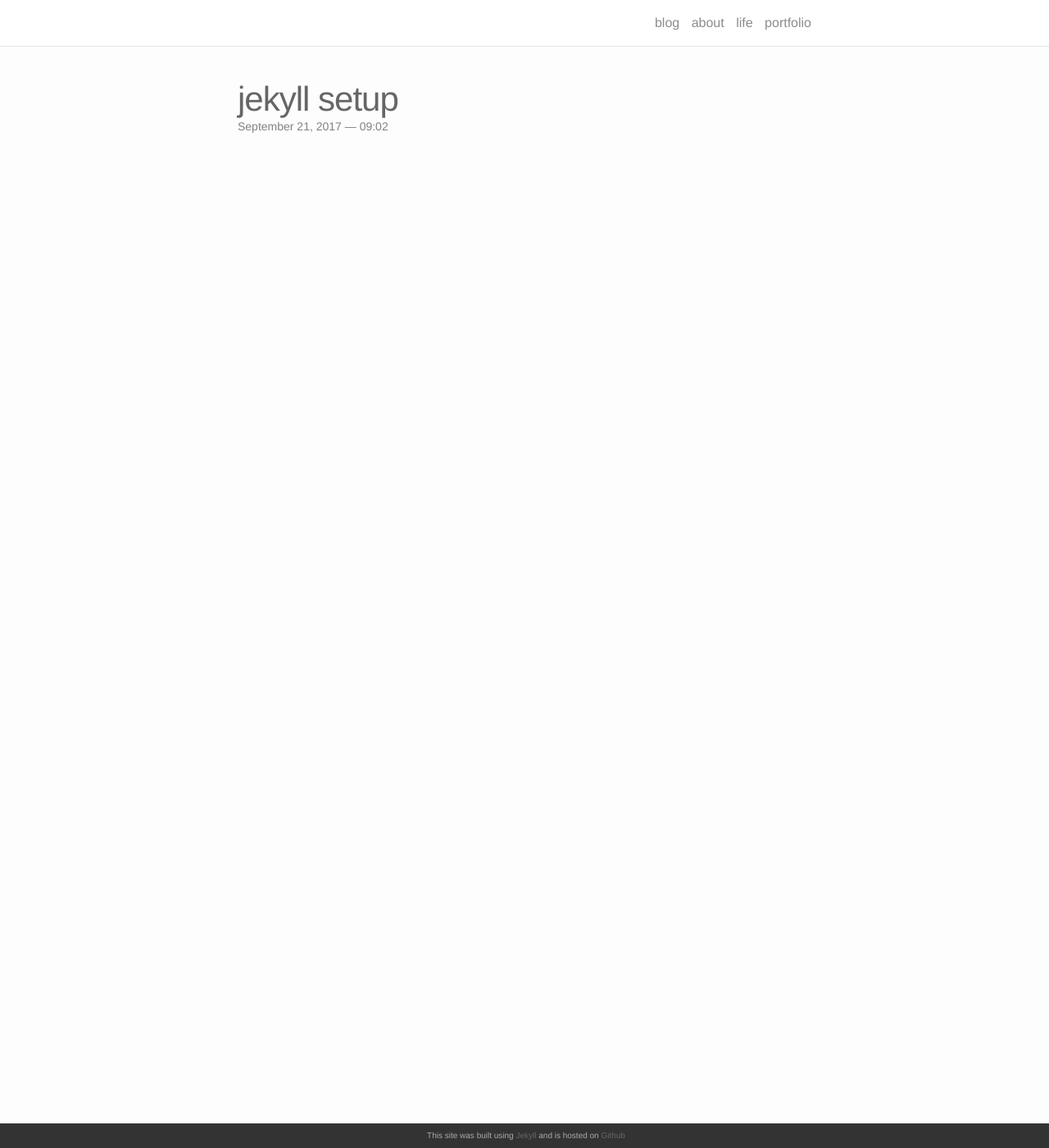
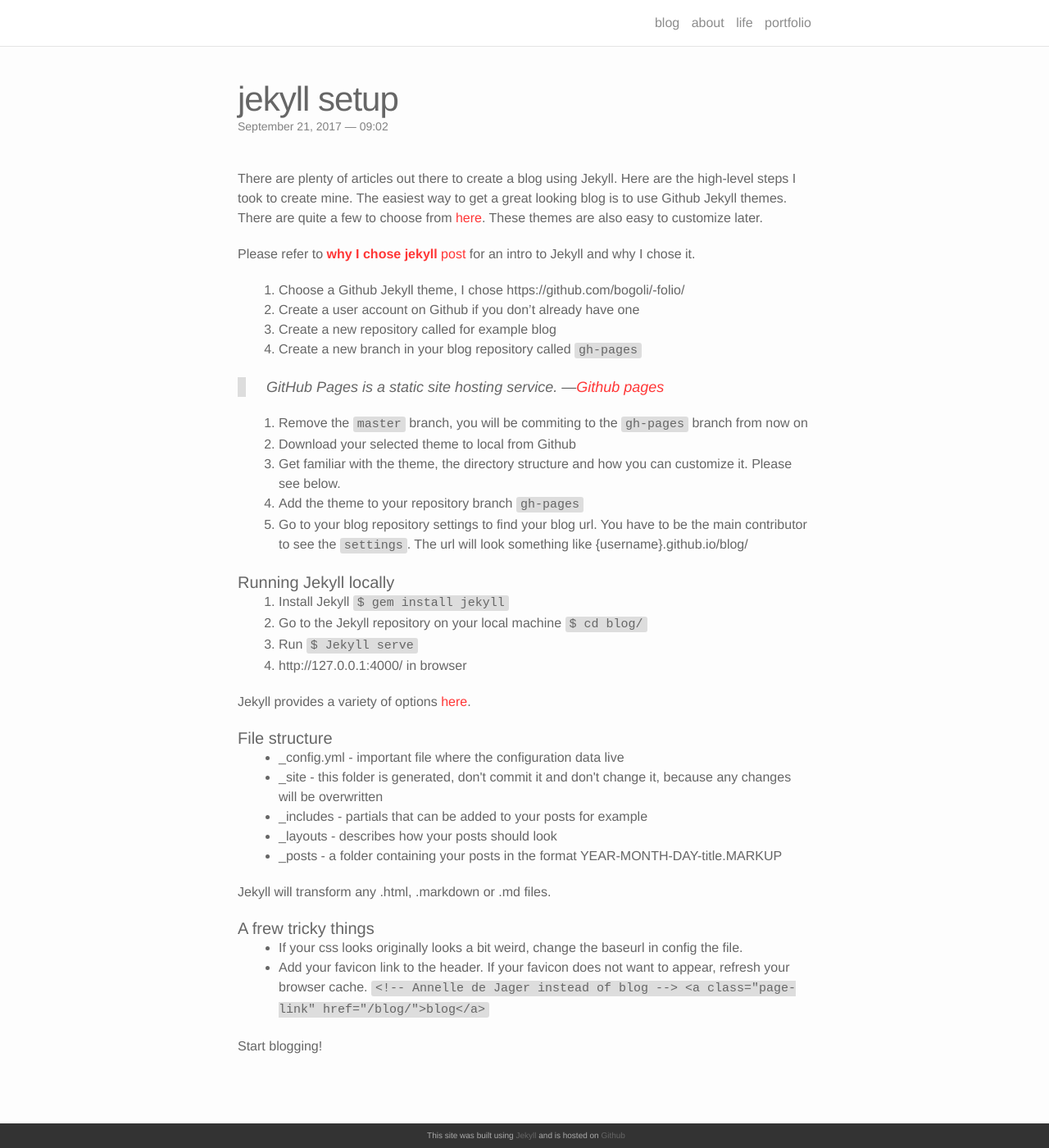
Before and after one commit to annelledejager/blog, a Jekyll site: the page built from _posts/2017-09-21-howjekyll.markdown, in a window 1280 px wide and 1400 px high. Shown: the whole window at 82% size. Built offline with Jekyll 4.4.1, drawn with Linux system fonts in a browser that asks for light colours; nearby versions of some CDN libraries; comment, search, counter and statistics services are not loaded.

Commit message:
Jekyll setup post added

````diff
--- a/_posts/2017-09-21-howjekyll.markdown
+++ b/_posts/2017-09-21-howjekyll.markdown
@@ -5,3 +5,50 @@
 description: my quick start guide
 comments: true
 ---
+There are plenty of articles out there to create a blog using Jekyll. Here are the high-level steps I took to create mine. The easiest way to get a great looking blog is to use Github Jekyll themes. There are quite a few to choose from <a href="https://github.com/jekyll/jekyll/wiki/themes">here</a>. These themes are also easy to customize later.
+
+Please refer to <a href="https://annelledejager.github.io/blog/2017/09/20/whyjekyll.html"><b>why I chose jekyll</b> post</a> for an intro to Jekyll and why I chose it.
+
+1. Choose a Github Jekyll theme, I chose https://github.com/bogoli/-folio/
+2. Create a user account on Github if you don't already have one
+3. Create a new repository called for example blog
+4. Create a new branch in your blog repository called `gh-pages`
+
+<blockquote>
+	GitHub Pages is a static site hosting service.
+		—<a href="https://help.github.com/articles/what-is-github-pages/">Github pages</a>
+</blockquote>
+
+5. Remove the `master` branch, you will be commiting to the `gh-pages` branch from now on
+6. Download your selected theme to local from Github
+7. Get familiar with the theme, the directory structure and how you can customize it. Please see below.
+8. Add the theme to your repository branch `gh-pages`
+9. Go to your blog repository settings to find your blog url. You have to be the main contributor to see the `settings`. The url will look something like {username}.github.io/blog/
+
+#### Running Jekyll locally
+1. Install Jekyll `$ gem install jekyll`
+2. Go to the Jekyll repository on your local machine `$ cd blog/`
+3. Run `$ Jekyll serve`
+3. http://127.0.0.1:4000/ in browser
+
+Jekyll provides a variety of options <a href="http://jekyllrb.com/docs/usage/">here</a>.
+
+#### File structure
+
+<ul>
+	<li>_config.yml - important file where the configuration data live</li>
+	<li>_site - this folder is generated, don't commit it and don't change it, because any changes will be overwritten</li>
+	<li>_includes - partials that can be added to your posts for example</li>
+	<li>_layouts - describes how your posts should look</li>
+	<li>_posts - a folder containing your posts in the format YEAR-MONTH-DAY-title.MARKUP</li>
+</ul>
+
+Jekyll will transform any .html, .markdown or .md files.
+
+#### A frew tricky things
+- If your css looks originally looks a bit weird, change the baseurl in config the file.
+- Add your favicon link to the header.  If your favicon does not want to appear, refresh your browser cache.
+```<!-- {{ site.title }} instead of blog -->
+<a class="page-link" href="{{ site.baseurl }}/">blog</a>```
+
+Start blogging!
````
